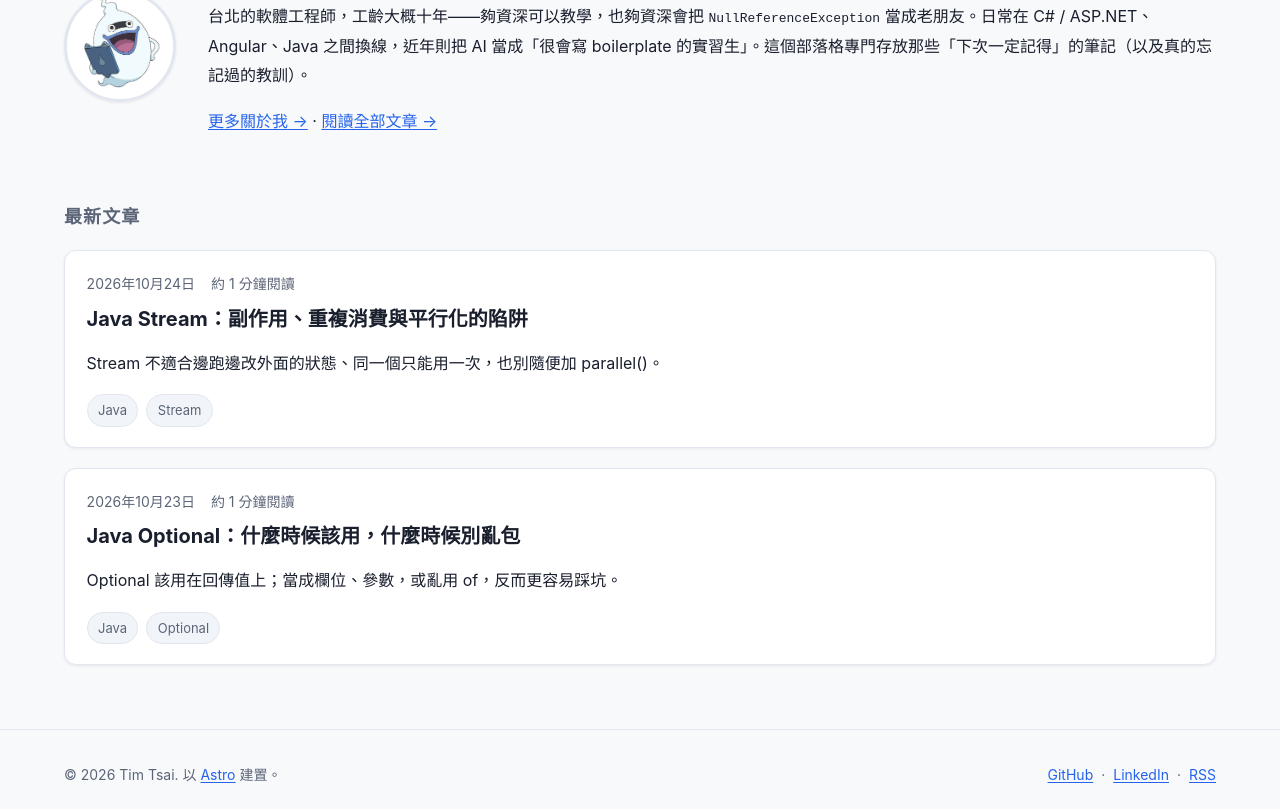
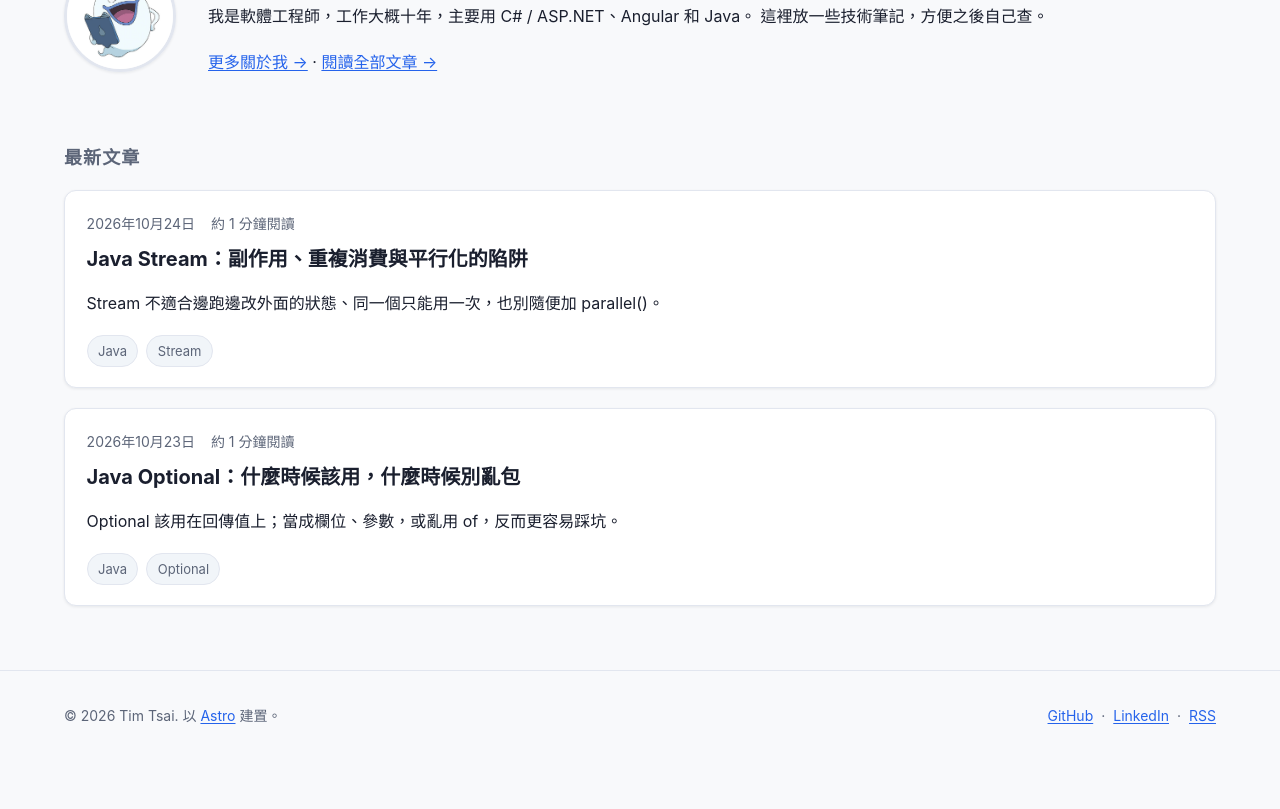
Before and after one commit to Skytim/Skytim.github.io, an Astro site: page / in a window 1280 px wide. Shown: the part 154-963 px from the top of the page. After the commit the page ends 915 px from the top, so only its background shows below. Built offline with nearby package versions, Linux system fonts and the light colour scheme; Astro itself is replaced by a stand-in of ours; some packages are replaced by stand-ins of ours.

Commit message:
refactor: update personal introduction on About and Index pages
Revise the content on the About and Index pages to provide a clearer and more concise introduction. Removed outdated references and streamlined the description of professional experience and skills, emphasizing the use of C#, ASP.NET, Angular, and Java.

```diff
--- a/src/pages/index.astro
+++ b/src/pages/index.astro
@@ -15,9 +15,8 @@ const recentPosts = posts.slice(0, 5);
 			<div>
 				<h1>嗨，我是 Tim Tsai</h1>
 				<p>
-					台北的軟體工程師，工齡大概十年——夠資深可以教學，也夠資深會把
-					<code>NullReferenceException</code> 當成老朋友。日常在 C# / ASP.NET、Angular、Java
-					之間換線，近年則把 AI 當成「很會寫 boilerplate 的實習生」。這個部落格專門存放那些「下次一定記得」的筆記（以及真的忘記過的教訓）。
+					我是軟體工程師，工作大概十年，主要用 C# / ASP.NET、Angular 和 Java。
+					這裡放一些技術筆記，方便之後自己查。
 				</p>
 				<p>
 					<a href="/about/">更多關於我 →</a>
```
Also changed, not shown: src/pages/about.astro (+3 -5 lines).
